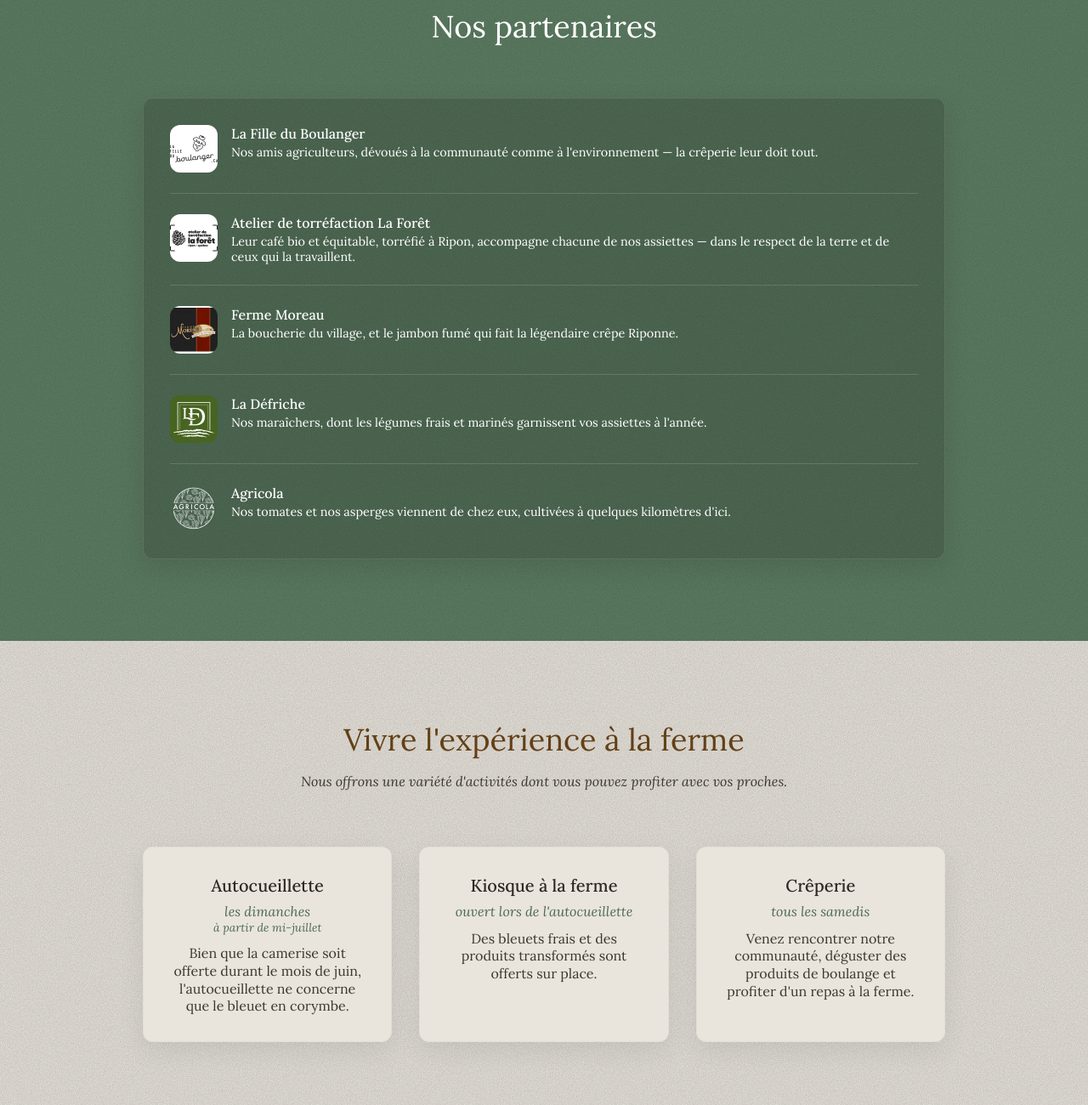
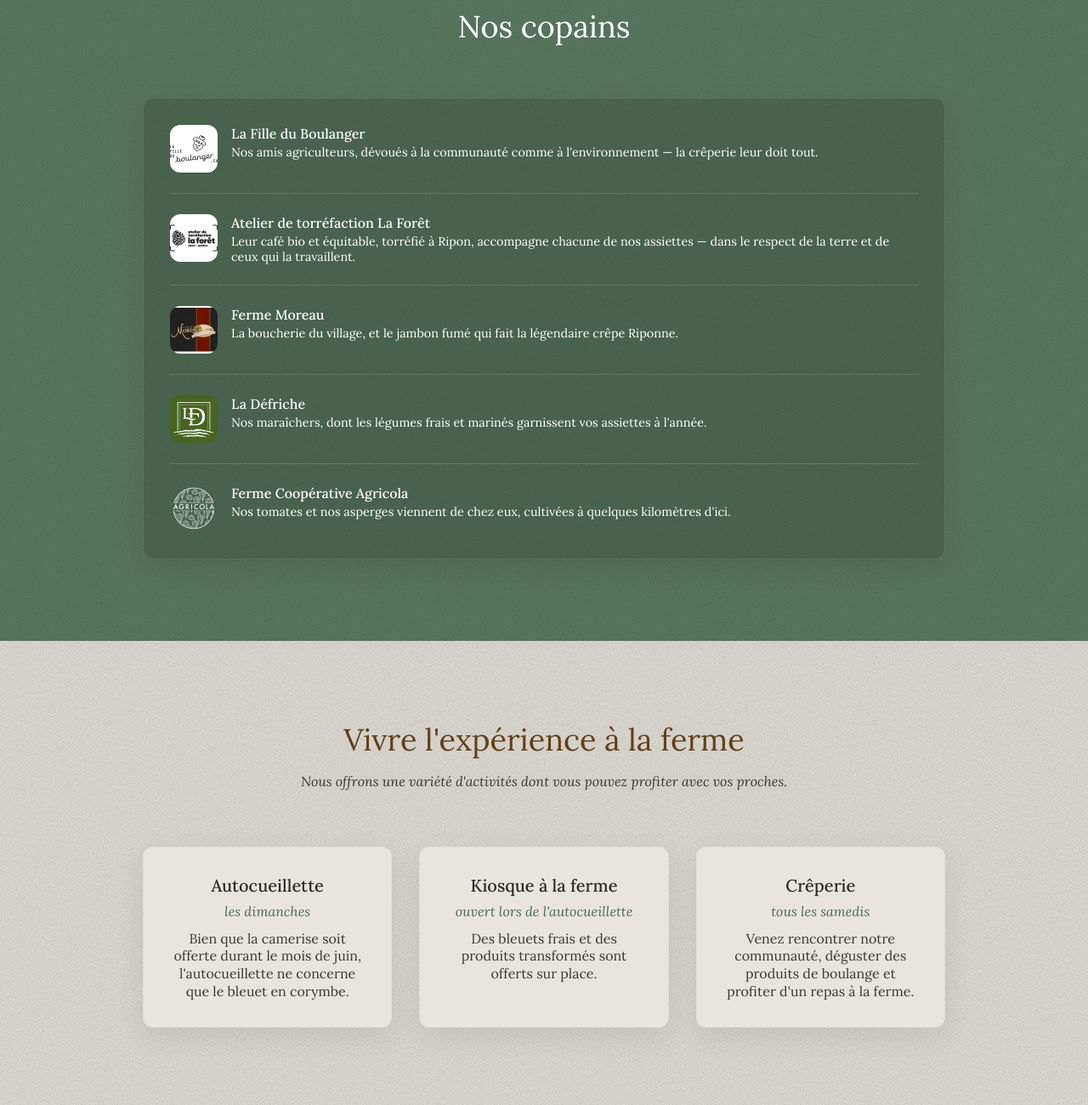
Before and after one commit to 909mix/oreflore_site-web, a website: page public/index.html in a window 1280 px wide. Shown: the part 2074-3374 px from the top of the page at 85% size. Drawn offline with nearby package versions, Linux system fonts and the light colour scheme; a web font is replaced by a local one.

Commit message:
Content updates and further reveal-animation bump fix
- Remove "à partir de mi-juillet" from the autocueillette activity
- Center text in the histoire "Les mentors"/"La communauté" cards
- Expand partner name to "Ferme Coopérative Agricola"
- Rename partners section heading to "Nos copains" (nav link stays
  "Partenaires", id/anchor unchanged)
- Reveal elements once and unobserve instead of toggling visible on
  scroll out/in, and reduce translateY from 20px to 8px, since the
  mobile scroll bump wasn't isolated to one section and persisted
  after the earlier rootMargin-only fix

```diff
--- a/public/index.html
+++ b/public/index.html
@@ -419,6 +419,7 @@
       .histoire-cards p {
         color: var(--text-mid);
         line-height: 1.5;
+        text-align: center;
       }
       .histoire-closing {
         color: var(--text-mid);
@@ -777,7 +778,7 @@
       /* === SCROLL REVEAL === */
       .reveal {
         opacity: 0;
-        transform: translateY(20px);
+        transform: translateY(8px);
         transition: opacity 0.6s ease-out, transform 0.6s ease-out;
       }
       .reveal.visible {
@@ -908,11 +909,11 @@
       </div>
     </section>
 
-    <!-- NOS PARTENAIRES -->
+    <!-- NOS COPAINS -->
     <section id="partenaires" class="section section-green">
       <div class="container">
         <div class="section-heading">
-          <h2>Nos partenaires</h2>
+          <h2>Nos copains</h2>
         </div>
         <div class="card">
           <div class="partenaires-list">
@@ -1001,7 +1002,7 @@
                 />
               </a>
               <div class="partenaire-info">
-                <p class="partenaire-name"><a href="https://fr.fermeagricola.com/" target="_blank" rel="noopener noreferrer">Agricola</a></p>
+                <p class="partenaire-name"><a href="https://fr.fermeagricola.com/" target="_blank" rel="noopener noreferrer">Ferme Coopérative Agricola</a></p>
                 <p class="partenaire-desc">Nos tomates et nos asperges viennent de chez eux, cultivées à quelques kilomètres d'ici.</p>
               </div>
             </div>
@@ -1020,7 +1021,7 @@
         <div class="activites-grid">
           <div class="card">
             <h3>Autocueillette</h3>
-            <p class="card-label">les dimanches<br><span style="font-size:0.85em;">à partir de mi-juillet</span></p>
+            <p class="card-label">les dimanches</p>
             <p>Bien que la camerise soit offerte durant le mois de juin,
             l'autocueillette ne concerne que le bleuet en corymbe.</p>
           </div>
@@ -1346,14 +1347,17 @@
         resizeFrame = requestAnimationFrame(matchVisitezPhotoHeight);
       });
 
-      // Scroll reveal — bidirectional fade per element.
+      // Scroll reveal — reveals each element once, then stops observing it.
       // rootMargin extends the trigger zone below the viewport so the
       // animation plays out while still scrolling, not exactly when a
       // mobile browser's toolbar collapse causes scrolling to settle
       // (which otherwise makes the fade-in read as a layout bump).
       const revealObserver = new IntersectionObserver((entries) => {
         entries.forEach(entry => {
-          entry.target.classList.toggle('visible', entry.isIntersecting);
+          if (entry.isIntersecting) {
+            entry.target.classList.add('visible');
+            revealObserver.unobserve(entry.target);
+          }
         });
       }, { threshold: 0, rootMargin: '0px 0px 20% 0px' });
 
```
